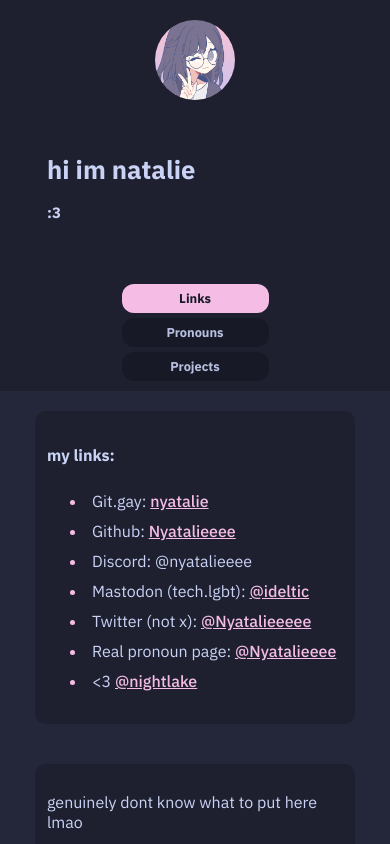
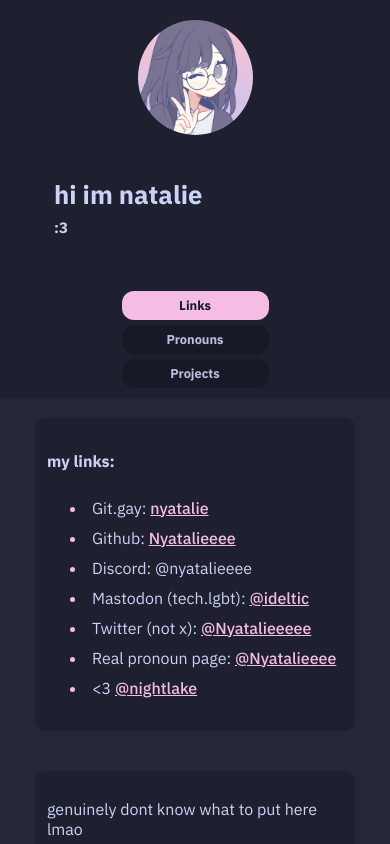
Before and after one commit to Nyatalieeee/pages, a plain HTML site: page index.html in a window 390 px wide. Shown: the top 844 px of the page. Drawn offline with Linux system fonts and the light colour scheme.

Commit message:
changed mobile header

```diff
--- a/styles/style.css
+++ b/styles/style.css
@@ -316,12 +316,17 @@ footer {
     }
     header {
         font-size: 0.8em;
+
+        h1,
+        h3 {
+            margin: 7px !important;
+        }
     }
     .pfp {
         margin: 0;
         & img {
-            width: 80px;
-            height: 80px;
+            width: 115px;
+            height: 115px;
         }
     }
     .navbtn,
```
